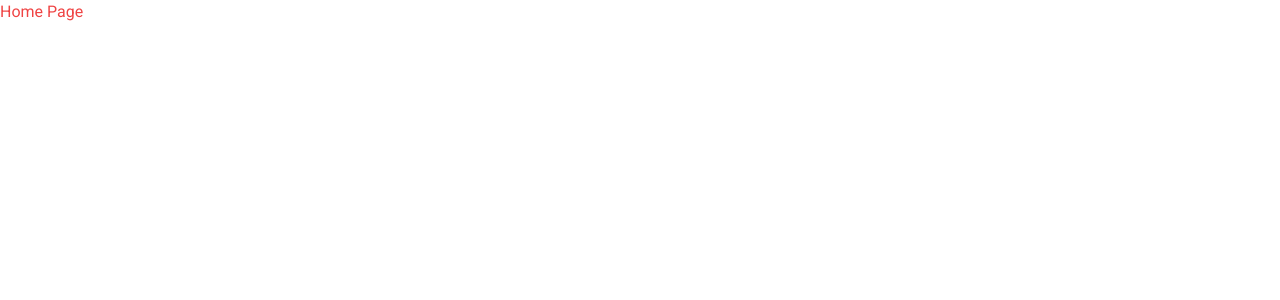
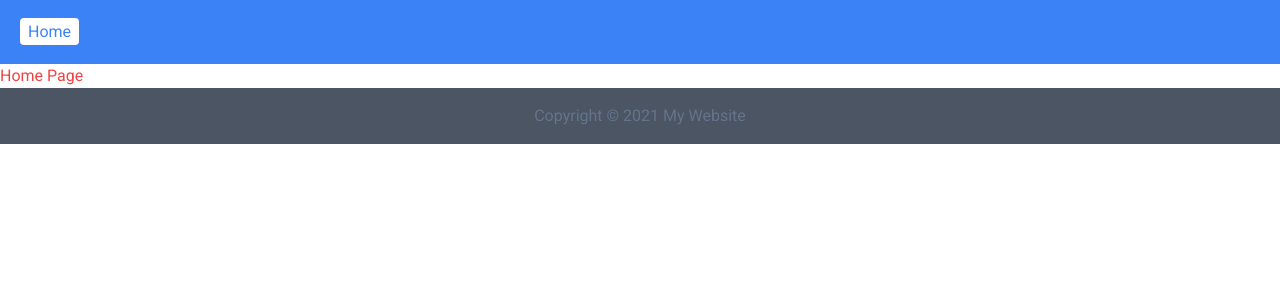
Before and after one commit to rsshonjoydas/nextjs, a Next.js app: page / in a window 1280 px wide. Shown: the top 300 px of the page. Built offline with nearby package versions, Linux system fonts and the light colour scheme; a web font is replaced by a local one.

Commit message:
layout with Header and Footer components

```diff
--- /dev/null
+++ b/app/Footer.tsx
@@ -0,0 +1,9 @@
+const Footer = () => (
+  <footer className='py-4 text-white bg-gray-600'>
+    <div className='container mx-auto text-center'>
+      <p>Copyright © {new Date().getFullYear()} My Website</p>
+    </div>
+  </footer>
+);
+
+export default Footer;
--- /dev/null
+++ b/app/Header.tsx
@@ -0,0 +1,13 @@
+import Link from 'next/link';
+
+const Header = () => {
+  return (
+    <header className='p-5 bg-blue-500'>
+      <Link href='/' className='px-2 py-1 text-blue-500 bg-white rounded'>
+        Home
+      </Link>
+    </header>
+  );
+};
+
+export default Header;
--- a/app/layout.tsx
+++ b/app/layout.tsx
@@ -1,4 +1,6 @@
 import '../styles/index.scss';
+import Header from './Header';
+import Footer from './Footer';
 
 export default function RootLayout({
   children,
@@ -8,7 +10,11 @@ export default function RootLayout({
   return (
     <html>
       <head />
-      <body>{children}</body>
+      <body>
+        <Header />
+        {children}
+        <Footer />
+      </body>
     </html>
   );
 }
```
